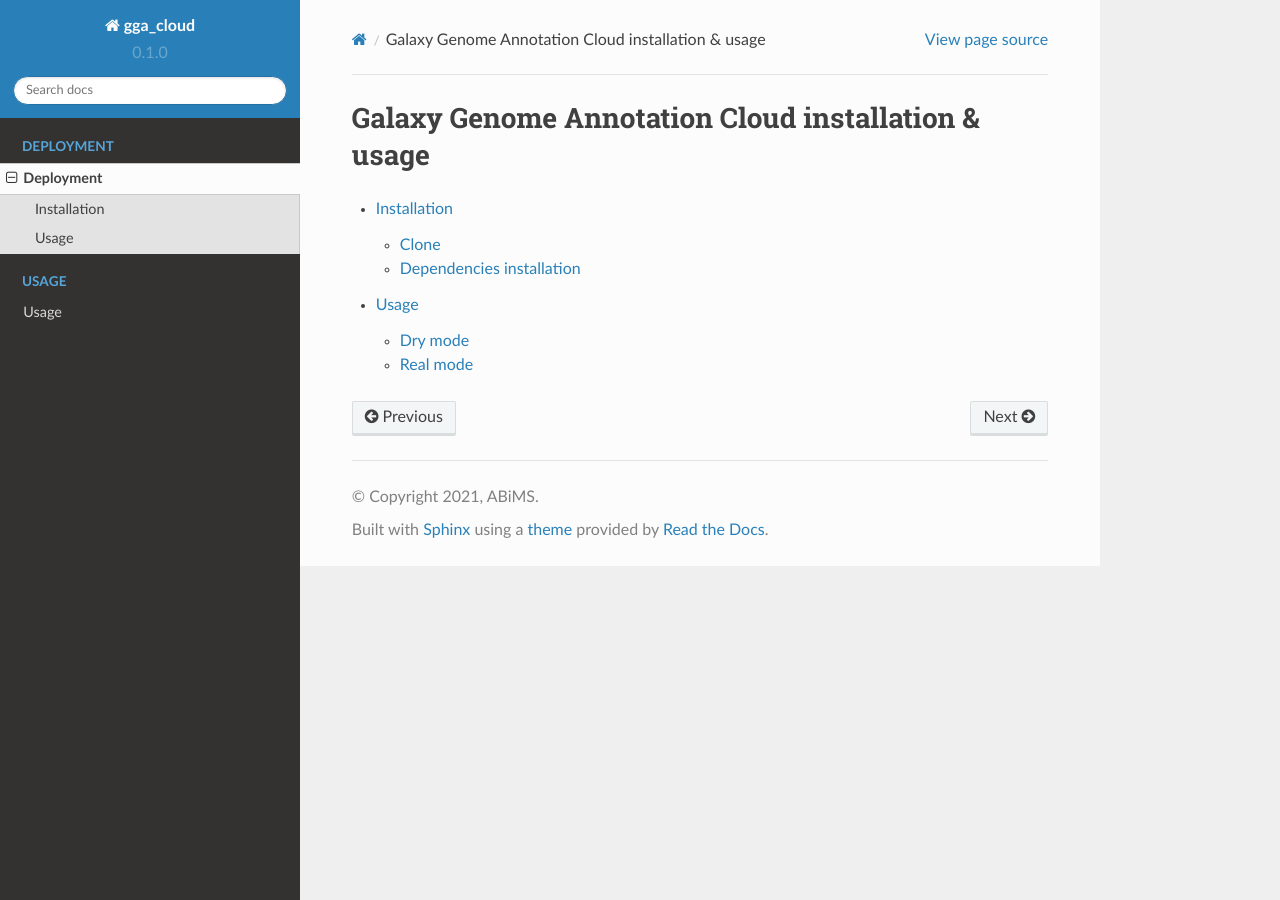
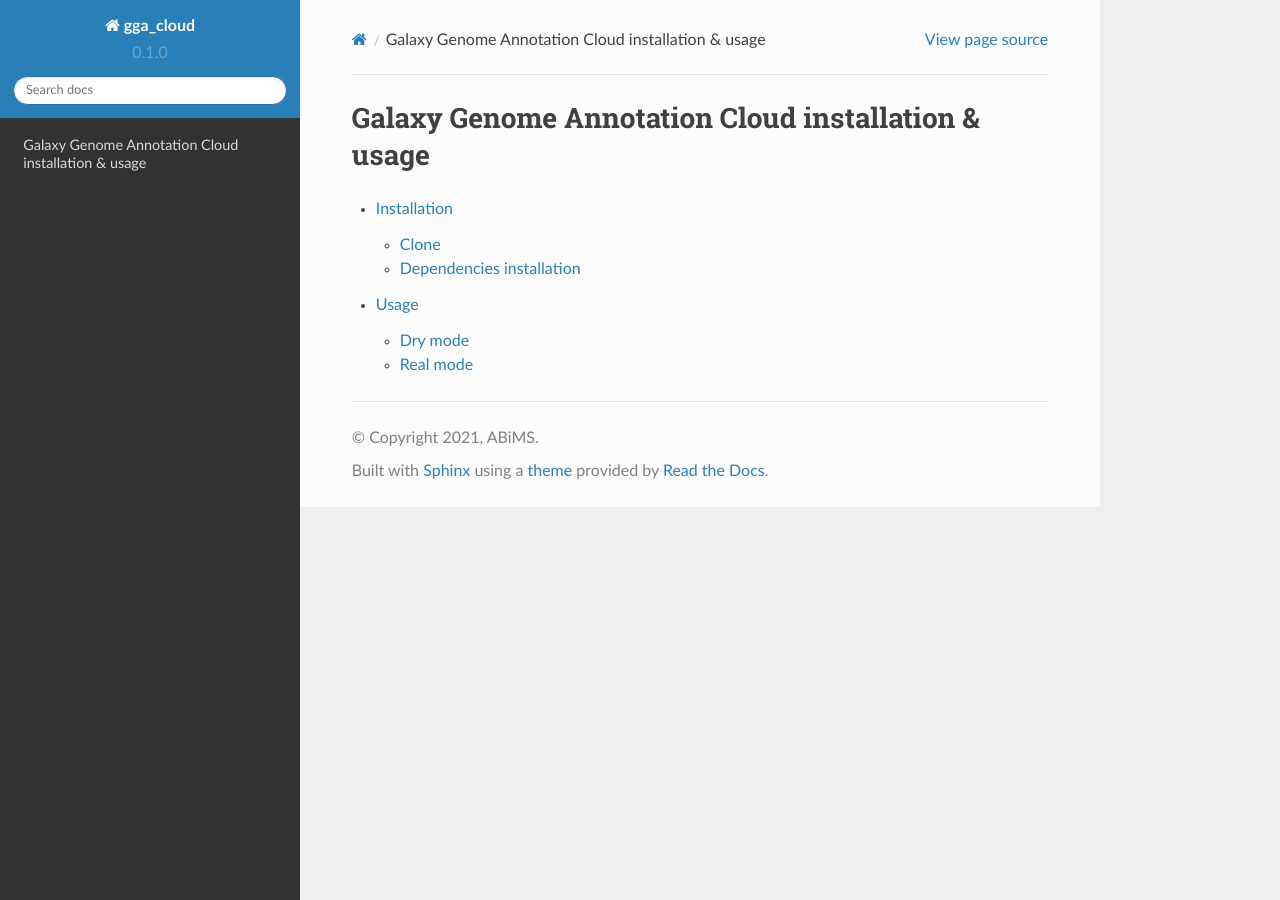
Before and after one commit to abims-sbr/GGA_Cloud, a Sphinx documentation site: the page built from docs/source/deployment/index.rst, in a window 1280 px wide. Built offline with Sphinx 7.4.7 and the Read the Docs theme 2.0.0, drawn with Linux system fonts in a browser that asks for light colours; pages that are not in the unit, such as notebooks, are missing from menus.

Commit message:
Rework menu

```diff
--- a/docs/source/index.rst
+++ b/docs/source/index.rst
@@ -19,7 +19,7 @@
    :maxdepth: 2
    :caption: Deployment
 
-   Deployment <deployment/index>
+   <deployment/index>
 
 .. _usage-docs:
 
@@ -27,4 +27,4 @@
    :maxdepth: 2
    :caption: Usage
 
-   Usage <usage/index>
+   <usage/index>
```
Also changed, not shown: docs/source/deployment/index.rst (line endings or trailing spaces).
